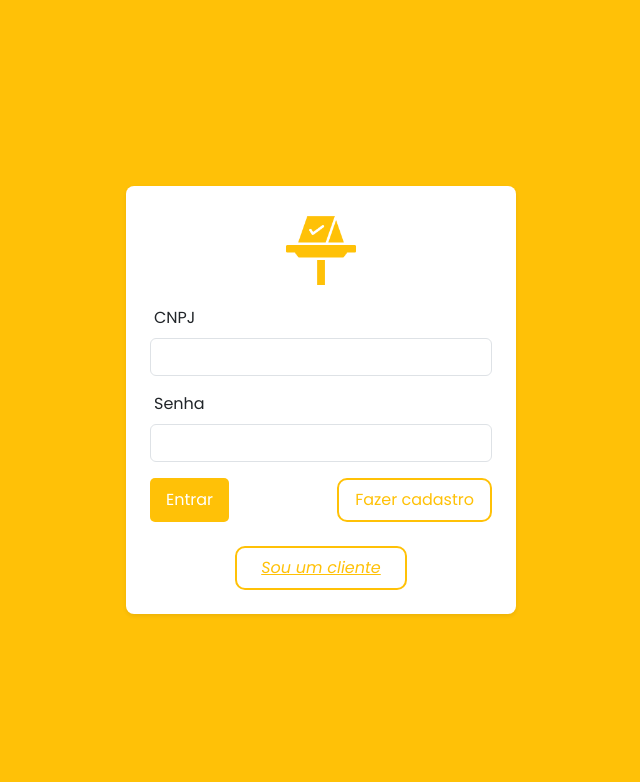
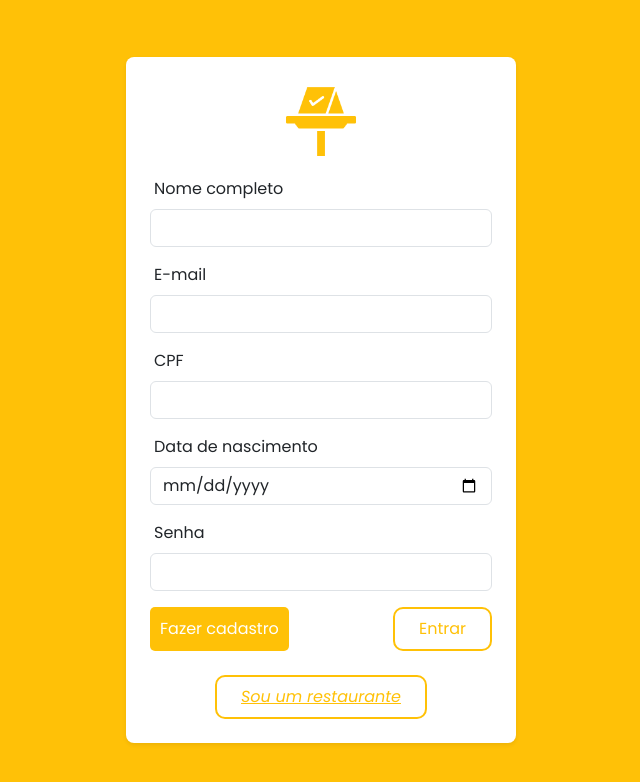
Before and after one commit to sofiasaless/quickReserve-ui, a React (Vite) app: page / in a window 1280 px wide. Shown: the top 782 px of the page, without its empty margins (319-959 px from the left). Built offline with nearby package versions, Linux system fonts and the light colour scheme.

Commit message:
feat: conexão com a api e cadastro de novos usuarios

```diff
--- a/package.json
+++ b/package.json
@@ -10,9 +10,11 @@
     "preview": "vite preview"
   },
   "dependencies": {
+    "axios": "^1.9.0",
     "bootstrap": "^5.3.5",
     "react": "^19.0.0",
-    "react-dom": "^19.0.0"
+    "react-dom": "^19.0.0",
+    "react-hook-form": "^7.56.1"
   },
   "devDependencies": {
     "@eslint/js": "^9.22.0",
--- a/src/App.tsx
+++ b/src/App.tsx
@@ -20,7 +20,7 @@ function App() {
 
   return (
     // <LayoutPadrao>
-    //   {/* <Inicio /> */}
+    //  {/* <Inicio /> */}
     //   {/* <TiposCozinha /> */}
     //   {/* <Reserva /> */}
     //   {/* <InicioRestaurante /> */}
@@ -52,11 +52,11 @@ function App() {
     // </LayoutPadrao>
 
     // areas de interação com auth
-    // <CadastroCliente />
+    <CadastroCliente />
     // <CadastroRestaurante />
 
     // <LoginCliente />
-    <LoginRestaurante />
+    // <LoginRestaurante />
   )
 }
 
--- a/src/pages/Cadastro/CadastroCliente.tsx
+++ b/src/pages/Cadastro/CadastroCliente.tsx
@@ -3,7 +3,27 @@ import './style.css'
 // assets
 import logo from '../../assets/material/reservationLogo.png';
 
+// imports
+import { SubmitHandler, useForm } from 'react-hook-form';
+import { AuthService } from '../../services/auth.service';
+import { Cliente } from '../../types/Cliente';
+
 const CadastroCliente = () => {
+
+  // useForm para dados nos inputs do formulario
+  const { register, handleSubmit } = useForm<Cliente>()
+
+  const onSubmitCadastrar: SubmitHandler<Cliente> = async (dadosCliente: Cliente) => {
+
+    const authService = new AuthService();
+    try {
+      const response = await authService.cadastrarCliente(dadosCliente);
+      console.log("Cliente cadastrado com sucesso:", response);
+    } catch (error) {
+      console.log("Erro ao cadastrar cliente:", error);
+    }
+  };
+
   return (
     <div className='vh-100 area-auth d-flex justify-content-center align-items-center'>
 
@@ -12,31 +32,31 @@ const CadastroCliente = () => {
 
         <div>
           <label className="form-label ms-1">Nome completo</label>
-          <input type="text" className="form-control" />
+          <input type="text" className="form-control" {...register("nome", { required: "Nome é obrigatório" })}/>
         </div>
 
         <div>
           <label className="form-label ms-1">E-mail</label>
-          <input type="email" className="form-control" id="exampleFormControlInput1" placeholder="" />
+          <input type="email" className="form-control" id="exampleFormControlInput1" placeholder="" {...register("email", { required: "Nome é obrigatório" })}/>
         </div>
 
         <div>
           <label className="form-label ms-1">CPF</label>
-          <input type="text" className="form-control" id="exampleFormControlInput1" placeholder="" />
+          <input type="text" className="form-control" id="exampleFormControlInput1" placeholder="" {...register("cpf", { required: "Nome é obrigatório" })}/>
         </div>
 
-        <div>
+        <div style={{ width: '100%' }}>
           <label className="form-label ms-1">Data de nascimento</label>
-          <input type="text" className="form-control" id="exampleFormControlInput1" placeholder="" />
+          <input type="date" className="form-control" id="exampleFormControlInput1" placeholder="" {...register("dataAniversario", { required: "Nome é obrigatório" })}/>
         </div>
 
         <div>
           <label className="form-label ms-1">Senha</label>
-          <input type="password" className="form-control" id="exampleFormControlInput1" placeholder="" />
+          <input type="password" className="form-control" id="exampleFormControlInput1" placeholder="" {...register("senha", { required: "Nome é obrigatório" })}/>
         </div>
 
         <div className='d-flex justify-content-between' style={{ width: '100%' }}>
-          <button className='btn-laranja-um'>Fazer cadastro</button>
+          <button className='btn-laranja-um' onClick={handleSubmit(onSubmitCadastrar)}>Fazer cadastro</button>
 
           <button className='btn-outline-laranja py-2 px-4'>Entrar</button>
         </div>
--- /dev/null
+++ b/src/services/auth.service.tsx
@@ -0,0 +1,27 @@
+import axios from "axios";
+import { Cliente } from "../types/Cliente";
+
+export class AuthService {
+
+  private apiUrl: string = 'http://localhost:8080';
+
+  // posteriormente será usado...
+  private token: string | null = null;
+
+  public constructor (token?: string) {
+    this.token = token || null;
+  }
+
+  public async cadastrarCliente(cliente: Cliente) {
+    return await axios.post<Cliente>(`${this.apiUrl}/cliente/cadastrar`, cliente)
+      .then(response => {
+        return response.data;
+      })
+      .catch(error => {
+        console.error("Erro ao cadastrar cliente:", error);
+        throw error;
+      });
+  }
+
+
+}
--- /dev/null
+++ b/src/types/Cliente.tsx
@@ -0,0 +1,8 @@
+export type Cliente = {
+  id?: number;
+  nome: string;
+  email: string;
+  senha: string;
+  dataAniversario: string;
+  cpf: string;
+}
```
Also changed, not shown: 1 other file (tests, documents, lock files or other folders).
